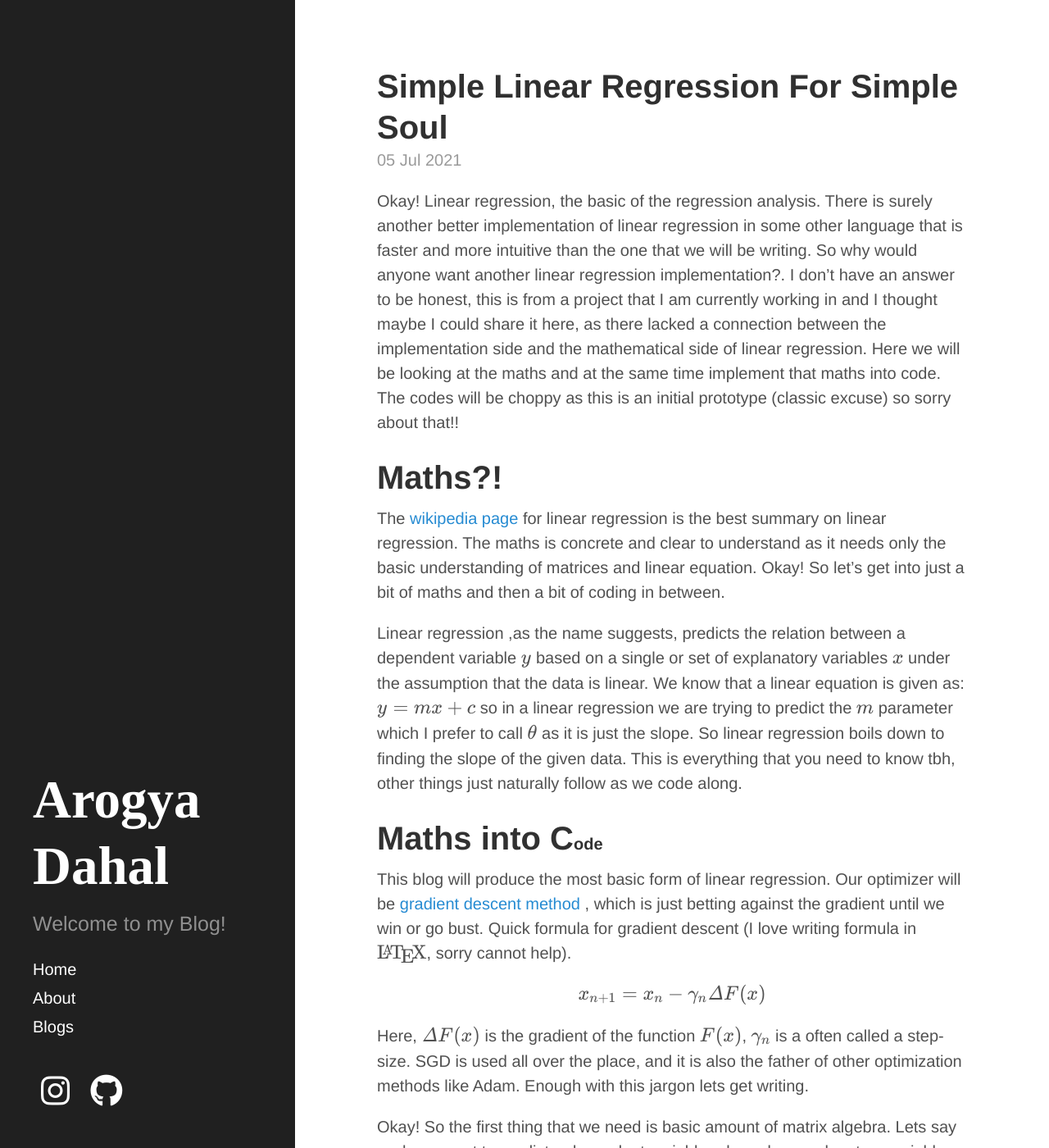
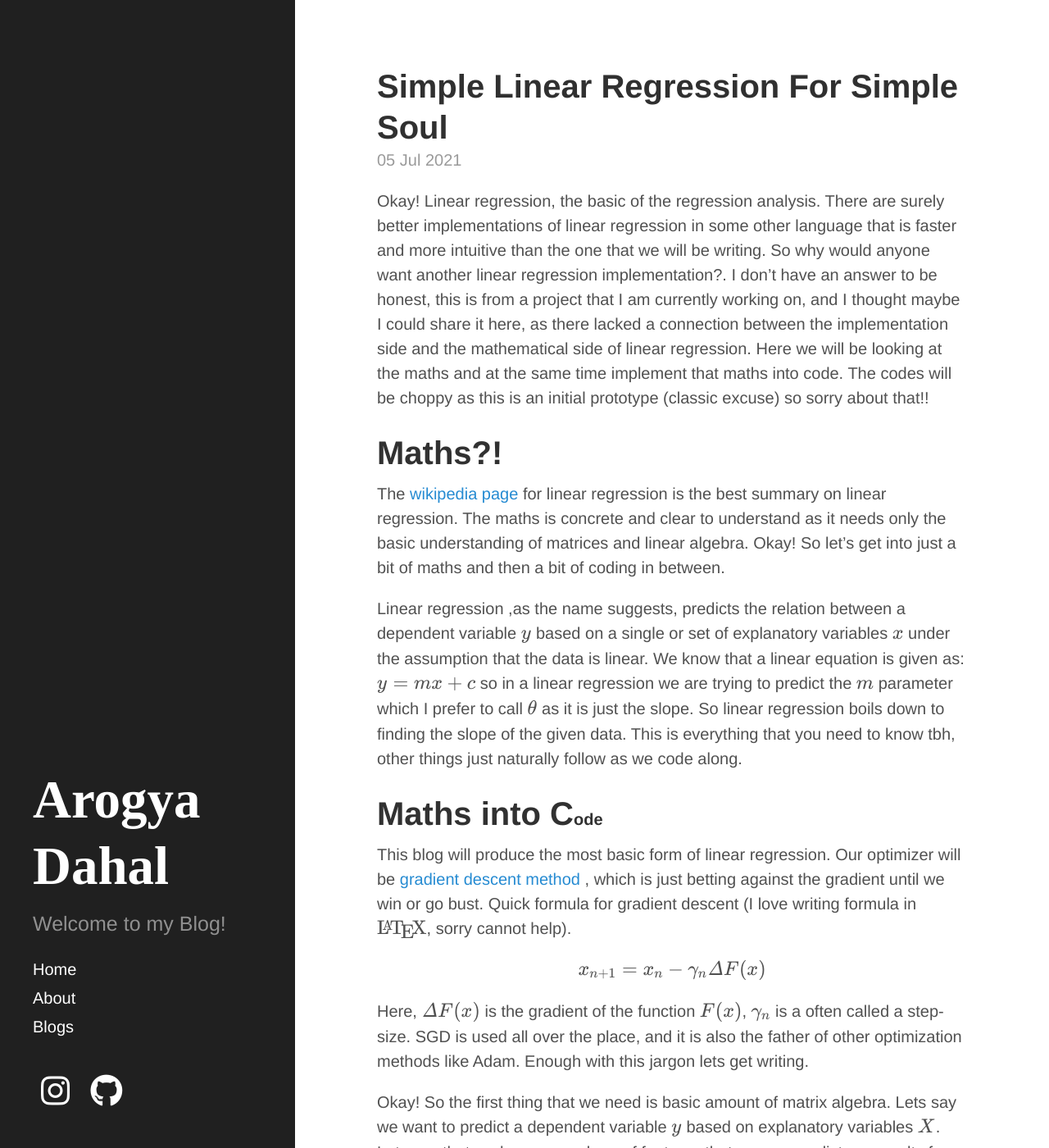
Before and after one commit to arogyad/arogyad.github.io, a Jekyll site: the page built from _posts/2021-07-05-Linear Reg.md, in a window 1280 px wide and 1400 px high. Shown: the whole window at 82% size. Built offline with Jekyll 4.4.1, drawn with Linux system fonts in a browser that asks for light colours; nearby versions of some CDN libraries; some web fonts are replaced; some of the changed text lies outside the part shown.

Commit message:
Update 2021-07-05-Linear Reg.md

````diff
--- a/_posts/2021-07-05-Linear Reg.md
+++ b/_posts/2021-07-05-Linear Reg.md
@@ -3,10 +3,10 @@ published: true
 title: Simple Linear Regression For Simple Soul
 layout: post
 ---
-Okay! Linear regression, the basic of the regression analysis. There is surely another better implementation of linear regression in some other language that is faster and more intuitive than the one that we will be writing. So why would anyone want another linear regression implementation?. I don't have an answer to be honest, this is from a project that I am currently working in and I thought maybe I could share it here, as there lacked a connection between the implementation side and the mathematical side of linear regression.  Here we will be looking at the maths and at the same time implement that maths into code. The codes will be choppy as this is an initial prototype (classic excuse) so sorry about that!!
+Okay! Linear regression, the basic of the regression analysis. There are surely better implementations of linear regression in some other language that is faster and more intuitive than the one that we will be writing. So why would anyone want another linear regression implementation?. I don't have an answer to be honest, this is from a project that I am currently working on, and I thought maybe I could share it here, as there lacked a connection between the implementation side and the mathematical side of linear regression.  Here we will be looking at the maths and at the same time implement that maths into code. The codes will be choppy as this is an initial prototype (classic excuse) so sorry about that!!
 
 # Maths?!
-The <a href="https://en.wikipedia.org/wiki/Linear_regression">wikipedia page</a> for linear regression is the best summary on linear regression. The maths is concrete and clear to understand as it needs only the basic understanding of matrices and linear equation. Okay! So let's get into just a bit of maths and then a bit of coding in between.
+The <a href="https://en.wikipedia.org/wiki/Linear_regression">wikipedia page</a> for linear regression is the best summary on linear regression. The maths is concrete and clear to understand as it needs only the basic understanding of matrices and linear algebra. Okay! So let's get into just a bit of maths and then a bit of coding in between.
 
 Linear regression ,as the name suggests, predicts the relation between a dependent variable $$y$$ based on a single or set of explanatory variables $$x$$ under the assumption that the data is linear.  We know that a linear equation is given as: $$y = mx + c$$ so in a linear regression we are trying to predict the $$m$$ parameter which I prefer to call $$\theta$$ as it is just the slope. So linear regression boils down to finding the slope of the given data. This is everything that you need to know tbh, other things just naturally follow as we code along.
 
@@ -17,7 +17,7 @@ This blog will produce the most basic form of linear regression. Our optimizer w
 
 Here, $$\varDelta F\relax(x)$$ is the gradient of the function $$F \relax(x)$$, $$\gamma_n$$ is a often called a step-size. SGD is used all over the place, and it is also the father of other optimization methods like Adam. Enough with this jargon lets get writing.
 
-Okay! So the first thing that we need is basic amount of matrix algebra. Lets say we have want to predict a dependent variable $$y$$ based on explanatory variables $$X$$. Lets say that we have $$p$$ numbers of features that we can predict our results from and there are $$n$$ number of samples.
+Okay! So the first thing that we need is basic amount of matrix algebra. Lets say we want to predict a dependent variable $$y$$ based on explanatory variables $$X$$. Lets say that we have $$p$$ numbers of features that we can predict our results from and there are $$n$$ number of samples.
 
 So the explanatory matrix ($$X$$) can be given as,
 
@@ -33,7 +33,7 @@ x_{n1} & \cdots & x_{np}
 }
 $$</span>
 
-The size of the matrix $$X$$ is $$n \times p$$ on wikipedia you will see a extra column at the beginning consisting of all $$1s$$ but we won't struggle with that here as this is a very simple implementation. In computer terms, $$X$$ is what we feed to the model to predict from.
+The size of the matrix $$X$$ is $$n \times p$$ on wikipedia you will see a extra column at the beginning consisting of all $$1s$$ but we won't struggle with that here as this is a very simple implementation. In computer terms, $$X$$ is what we feed to the model to predict from or train from depending on the situation.
 
 Lets define the $$y$$ now. So there can only be one prediction to a series of input features so the shape of prediction(dependent) matrix is $$n \times 1.$$ In matrix terms,
 
@@ -196,7 +196,7 @@ C = \frac{1}{2m}\displaystyle\sum_{i=1}^m(h_\theta\relax(x_i)-y_i)^2
 $$
 </span>
 
-This is the cost function which is the average of loss function(this is why we have $$\frac{1}{2m}$$ there. The $$2$$ doesn't matter, it is there to make the equation look prettier after we take the derivative). Here $$m$$ is the number of rows. So, the gradient descent will optimize according to this cost function. Taking the derivative wrt. each $$\theta$$. You can check out the derivation on the bottom of the page. I cannot guarantee that it is correct, as it is something I did, but it is intuitive.
+This is the cost function which is the average of loss function(this is why we have $$\frac{1}{2m}$$ there. The $$2$$ doesn't matter, it is there to make the equation look prettier after we take the derivative). Here $$m$$ is the number of rows. So, the gradient descent will optimize according to this cost function. Taking the derivative wrt. each $$\theta$$. You can check out the derivation on the bottom of the page. I cannot guarantee that it is correct, as it is something I did, but it is intuitive?
 
 <span style="display:table;margin:0 auto;">
 $$
@@ -213,9 +213,13 @@ $$
 </span>
 
 Then, we divide it by `self.data.nrows()` as in the equation to get the final value. The extra `gamma` parameter is the step-size as in the equation
+
 <span style="display:table;margin:0 auto;">$$x_{n+1} = x_n - \gamma_n \varDelta F(\relax{x})$$</span>
+
 Now the final step, taking it all together. We subtract the `delta` from `self.theta` to get the new theta value. This is equivalent to the equation above. In terms of our code, the mathematical equation is given as:
+
 <span style="display:table;margin:0 auto;">$$\theta_{n+1} = \theta_n - \gamma \frac{\delta C}{\delta \theta}$$</span>
+
 The `iter` parameter is the number of iteration, surprised? Okay now the final part, the training. Lets create a training function.
 ```rust
 pub fn train(&mut self, alpha: f64, iter: i32) {
````
Also changed, not shown: other parts of _posts/2021-07-05-Linear Reg.md (+1 -1 lines).
